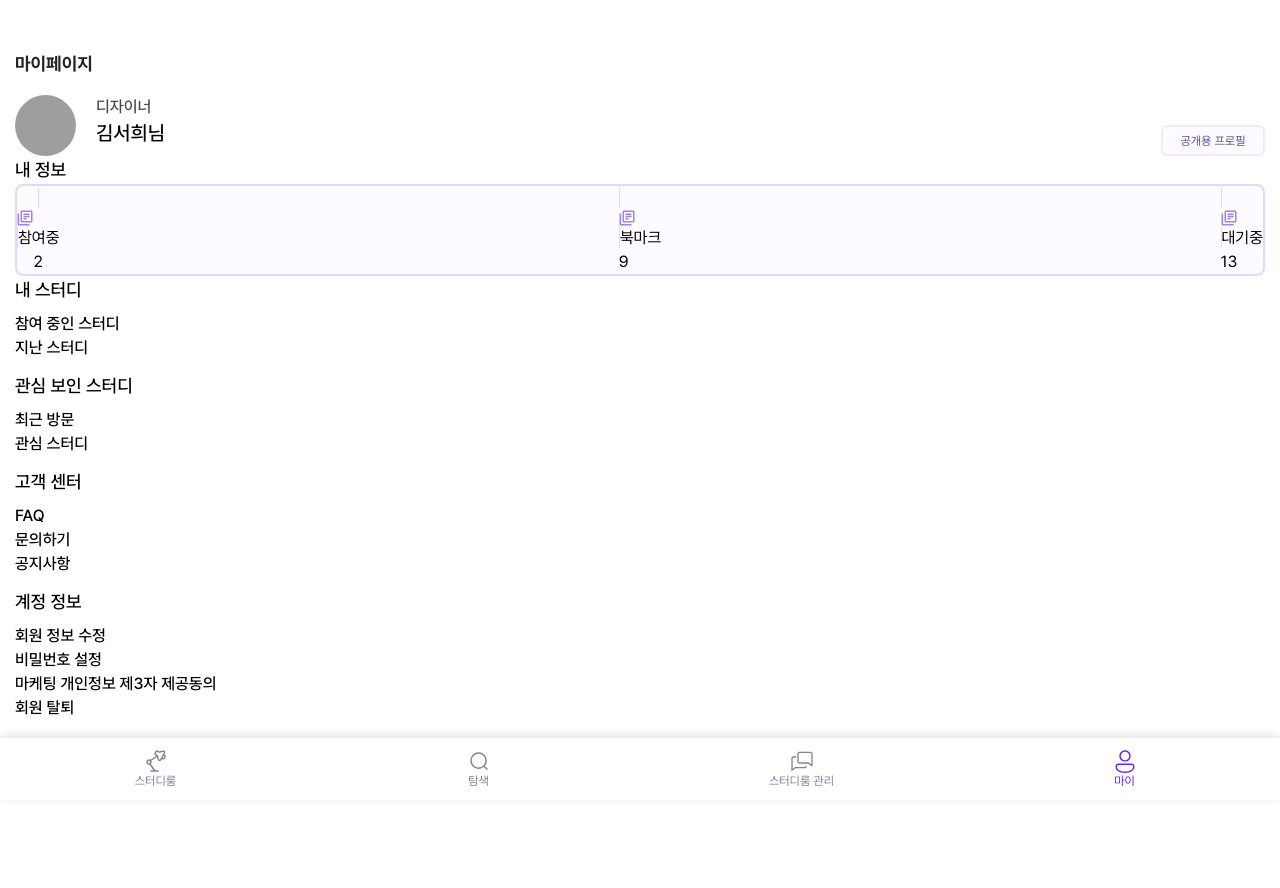
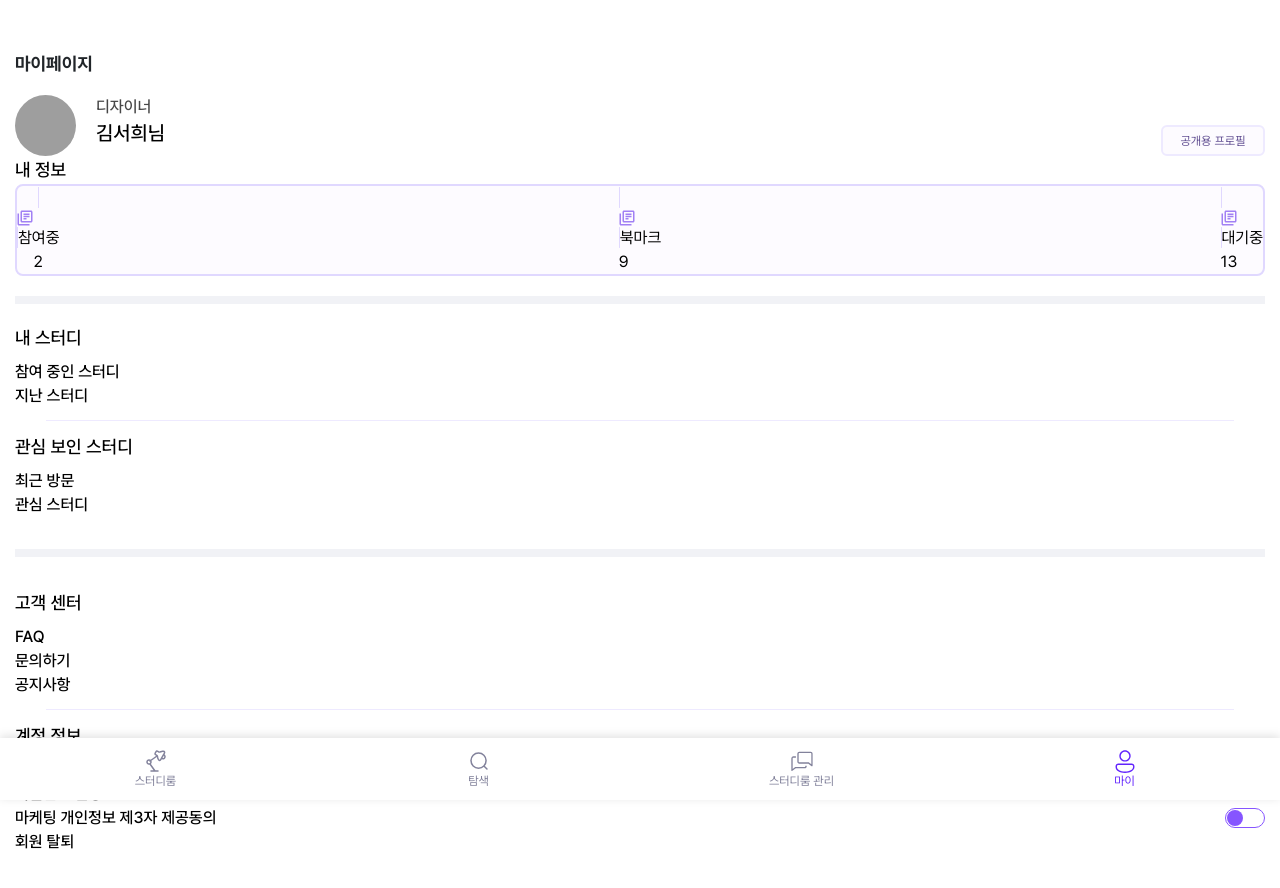
Before and after one commit to yoo-nji/Uandmy_Frontend, a Next.js app: page /mypage in a window 1280 px wide. Shown: the top 888 px of the page. Before the commit the page ends 800 px from the top, so only its background shows below. Built offline with nearby package versions, Linux system fonts and the light colour scheme; grey boxes are pictures that could not be loaded.

Commit message:
[🎨style]: 마이페이지 틀 구현

```diff
--- a/src/app/mypage/page.tsx
+++ b/src/app/mypage/page.tsx
@@ -4,6 +4,7 @@ import React, { useState } from 'react';
 
 import Button from '@/components/common/Button';
 import ImageUploader from '@/components/common/ImageUploader';
+import ToggleSwitch from '@/components/common/ToggleSwitch';
 
 const Page = () => {
   const router = useRouter();
@@ -89,28 +90,37 @@ const Page = () => {
             </div>
           </div>
         </div>
+        <div className="w-full h-[0.5rem] box-border bg-[#F1F2F6] mt-5 mb-5"></div>
         <div className="flex flex-col gap-3">
           <div className="font-medium">
             <div className=" text-lg mb-2">내 스터디</div>
             <div>참여 중인 스터디</div>
             <div>지난 스터디</div>
           </div>
+
+          <hr className="w-[95%] mx-auto border-t-1 border-[#EEEAFF]" />
           <div className="font-medium">
             <div className=" text-lg mb-2">관심 보인 스터디</div>
             <div>최근 방문</div>
             <div>관심 스터디</div>
           </div>
+          <div className="w-full h-[0.5rem] box-border bg-[#F1F2F6] mt-5 mb-5"></div>
           <div className="font-medium">
             <div className="text-lg mb-2">고객 센터</div>
             <div>FAQ</div>
             <div>문의하기</div>
             <div>공지사항</div>
           </div>
+          <hr className="w-[95%] mx-auto border-t-1 border-[#EEEAFF]" />
           <div className="font-medium">
             <div className=" text-lg mb-2">계정 정보</div>
             <div>회원 정보 수정</div>
             <div>비밀번호 설정</div>
-            <div>마케팅 개인정보 제3자 제공동의</div>
+            <div className="flex flex-row justify-between">
+              <div>마케팅 개인정보 제3자 제공동의</div>
+              <ToggleSwitch />
+            </div>
+
             <div>회원 탈퇴</div>
           </div>
         </div>
```
